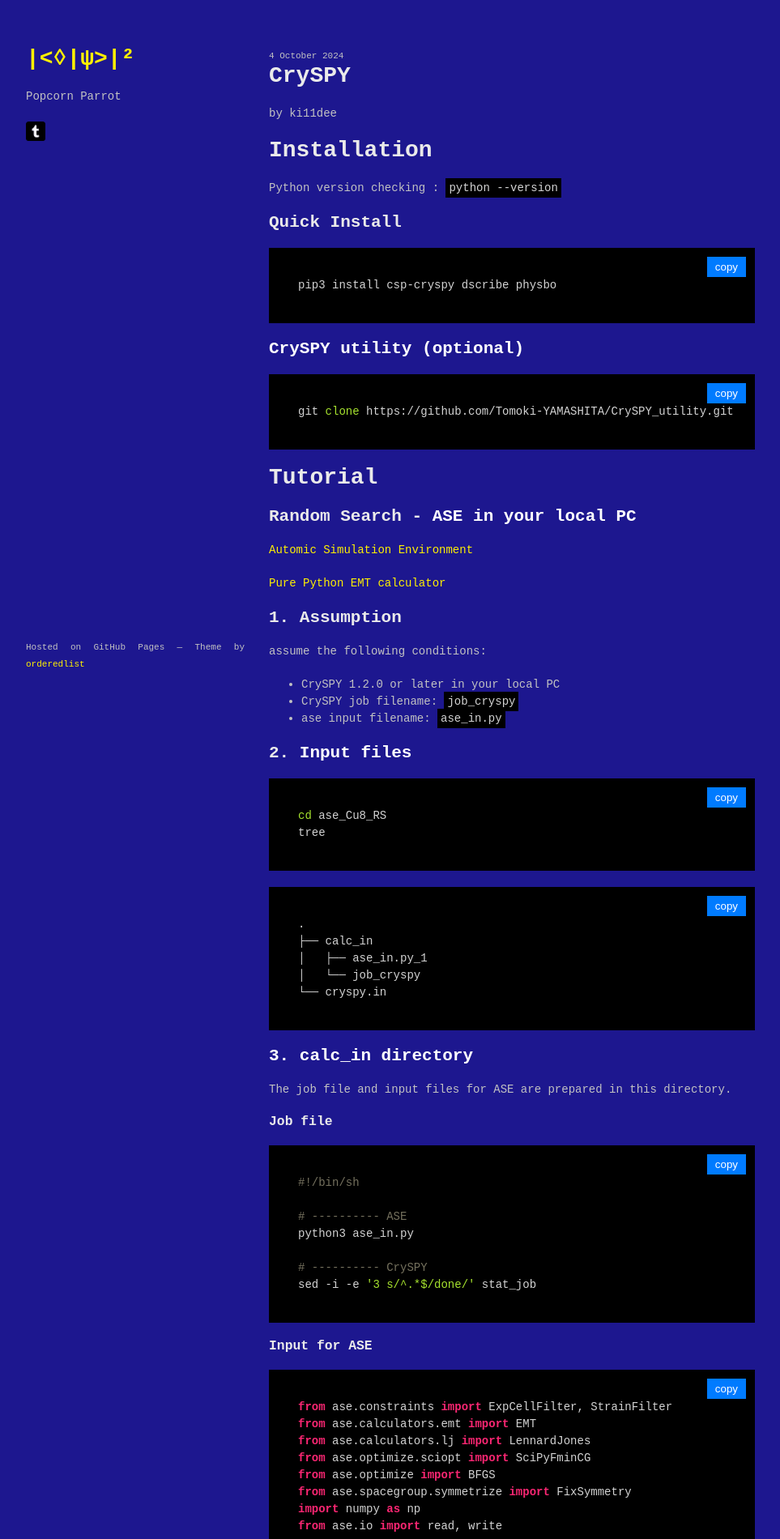
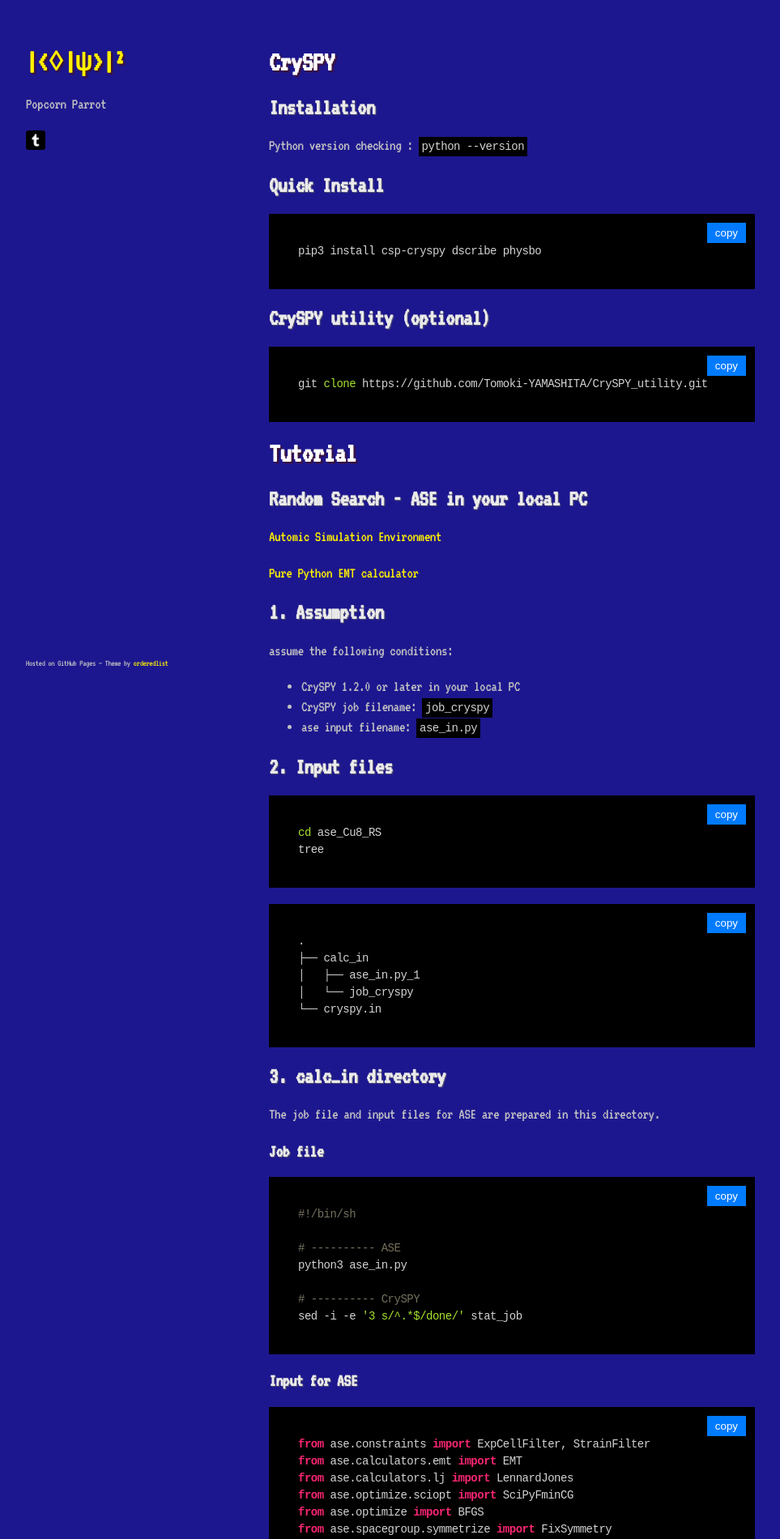
Before and after one commit to ki11dee/ki11dee.github.io-ki11dee, a Jekyll site: the page built from Phys/CP/2024-10-04-CrySPY.md, in a window 1280 px wide. Shown: the top 1900 px of the page at 81% size, without its empty margins (158-1121 px from the left). Built offline with Jekyll 4.4.1, drawn with Linux system fonts in a browser that asks for light colours; nearby versions of some CDN libraries; some web fonts are replaced; our own code applies the rules of GitHub Pages for plain Markdown files; some of the changed text lies outside the part shown.

Commit message:
Renew fonts

````diff
--- a/Phys/CP/2024-10-04-CrySPY.md
+++ b/Phys/CP/2024-10-04-CrySPY.md
@@ -1,11 +1,7 @@
----
-layout: post
-title: "CrySPY"
-date: 2024-10-04
-author: "ki11dee"
----
+# CrySPY
 
-# Installation
+
+## Installation
 
 Python version checking : `python --version`
 
@@ -15,7 +11,7 @@
 pip3 install csp-cryspy dscribe physbo
 ```
 
-## **CrySPY utility (optional)**
+## CrySPY utility (optional)
 
 ```bash
 git clone https://github.com/Tomoki-YAMASHITA/CrySPY_utility.git
@@ -23,7 +19,7 @@
 
 # Tutorial
 
-## Random Search  - **ASE in your local PC**
+## Random Search  - ASE in your local PC
 
 [Automic Simulation Environment](https://wiki.fysik.dtu.dk/ase/)
 
@@ -37,7 +33,7 @@
 - CrySPY job filename: `job_cryspy`
 - ase input filename: `ase_in.py`
 
-## 2. **Input files**
+## 2. Input files
 
 ```bash
 cd ase_Cu8_RS
@@ -52,7 +48,7 @@
 └── cryspy.in
 ```
 
-## **3. calc_in directory**
+## 3. calc_in directory
 
 The job file and input files for ASE are prepared in this directory.
 
@@ -381,7 +377,7 @@
 
 # Quantum Espresso
 
-## **Assumption**
+## Assumption
 
 ㅁssume the following conditions:
 
--- a/_sass/jekyll-theme-minimal.scss
+++ b/_sass/jekyll-theme-minimal.scss
@@ -4,18 +4,10 @@
 body {
   background-color: #1d178f;
   padding:50px;
-  font: 14px/1.5 "Perfect DOS VGA 437", "Lucida Console", "Courier New", "Noto Sans", "Helvetica Neue", Helvetica, Arial, sans-serif, monospace;
+  font: 19px/1.3 "VT323", "Courier New", monospace;
+  letter-spacing: -0.5px;
   color:#c2c2c2;
   font-weight:400;
-}
-
-@font-face {
-  font-family: 'Perfect DOS VGA 437';
-  src: url('/_sass/Perfect\ DOS\ VGA\ 437\ Win.ttf') format('truetype');
-}
-
-body {
-  font-family: 'Perfect DOS VGA 437', monospace;
 }
 
 ::selection {
@@ -37,15 +29,19 @@
 }
 
 h1 {
-  font-size:28px;
+  color:#ffffff;
+  text-shadow: 2px 2px 2px #4a1212cc;
+  font-size:35px;
 }
 
 h2 {
   color:#eaeaea;
+  text-shadow: 1px 1px 1px #636363cc;
 }
 
 h3, h4, h5, h6 {
   color:#eaeaea;
+  text-shadow: 1px 1px 1px #636363cc;
 }
 
 a {
@@ -54,19 +50,19 @@
 }
 
 a:hover, a:focus {
-  color:#FF5555;
+  color:#ff0000;
   font-weight: bold;
 }
 
 a small {
   font-size:11px;
-  color:#FF5555;
+  color:#ff0000;
   margin-top:-0.3em;
   display:block;
 }
 
 a:hover small {
-  color:#FF5555;
+  color:#ff0000;
 }
 
 .wrapper {
@@ -82,6 +78,7 @@
 }
 
 pre, code, pre code {
+  font: 14px/1.5 "Courier New";
   background-color: #000000 !important;
   color: #d3d3d3 !important;
   padding: 3px;
@@ -179,7 +176,7 @@
 }
 
 strong {
-  color:#FFFFFF;
+  color:#00ff00;
   font-weight:700;
 }
 
````
Also changed, not shown: _sass/Perfect DOS VGA 437 Win.ttf (deleted), assets/fonts/PerfectDOSVGA437.ttf (renamed from _sass/Perfect DOS VGA 437.ttf), assets/fonts/dos437.txt (renamed from _sass/dos437.txt), 1 other file.
